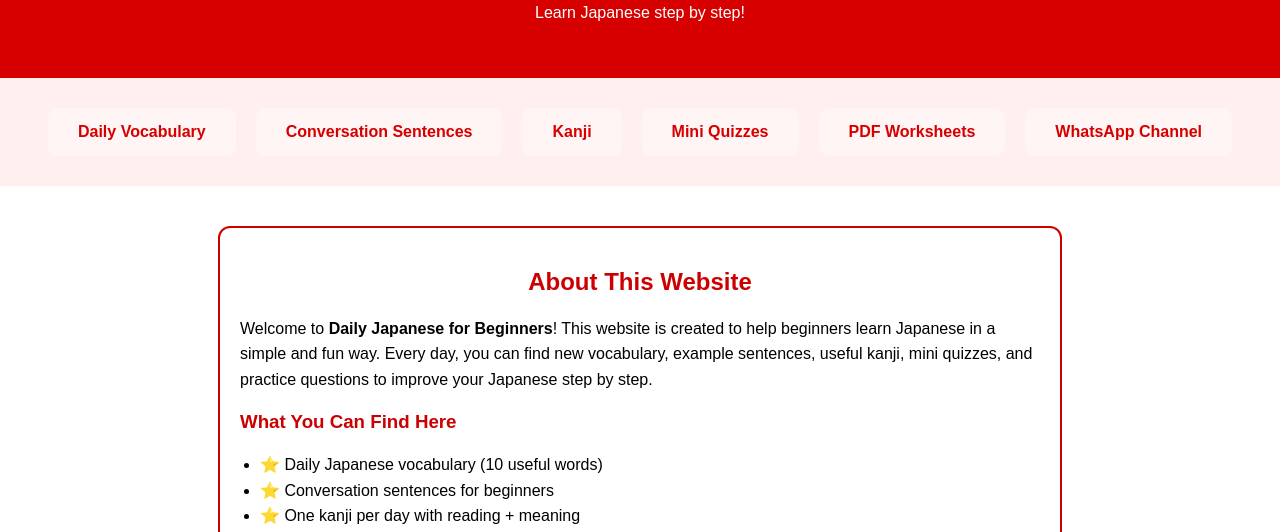
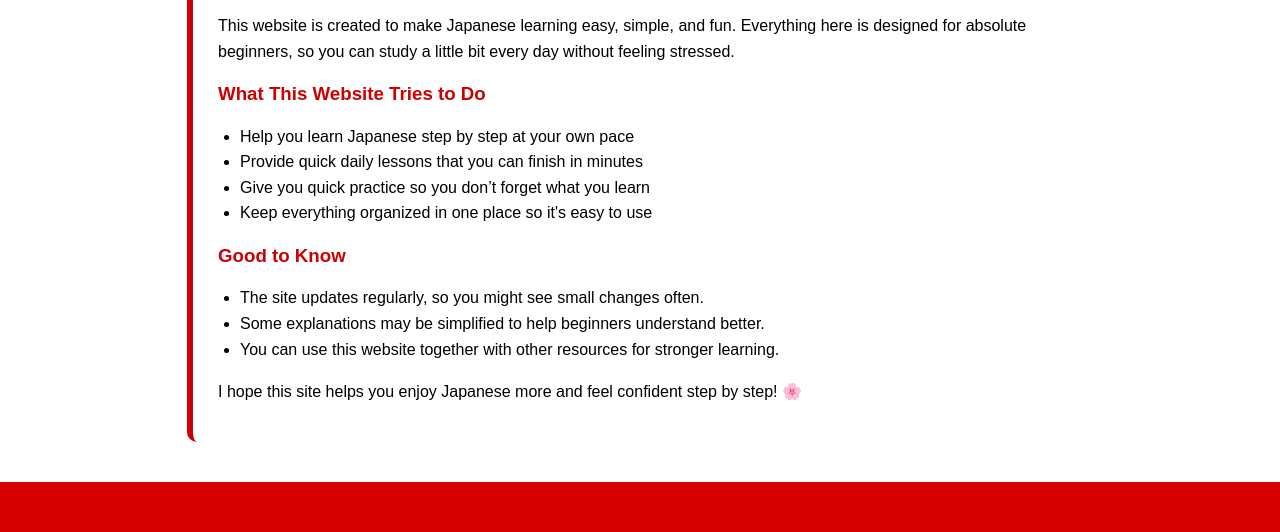
Before and after one commit to nagomiyui1111-a11y/Daily-Japanese---for-beginners, a plain HTML site: page index.html in a window 1280 px wide. Shown: the part 116-648 px from the top of the page. Drawn offline with Linux system fonts and the light colour scheme.

Commit message:
Update index.html

```diff
--- a/index.html
+++ b/index.html
@@ -16,6 +16,34 @@
 
 </head>
 <body>
+<section style="max-width: 850px; margin: 40px auto; padding: 25px; background: #fff; border-left: 6px solid #cc0000; border-radius: 10px;">
+  <h2 style="color: #cc0000; margin-bottom: 10px;">Welcome!</h2>
+
+  <p style="font-size: 16px; line-height: 1.6;">
+    This website is created to make Japanese learning easy, simple, and fun.
+    Everything here is designed for absolute beginners, so you can study a little
+    bit every day without feeling stressed.
+  </p>
+
+  <h3 style="color: #cc0000;">What This Website Tries to Do</h3>
+  <ul style="font-size: 16px; line-height: 1.6; padding-left: 22px;">
+    <li>Help you learn Japanese step by step at your own pace</li>
+    <li>Provide quick daily lessons that you can finish in minutes</li>
+    <li>Give you quick practice so you don’t forget what you learn</li>
+    <li>Keep everything organized in one place so it's easy to use</li>
+  </ul>
+
+  <h3 style="color: #cc0000;">Good to Know</h3>
+  <ul style="font-size: 16px; line-height: 1.6; padding-left: 22px;">
+    <li>The site updates regularly, so you might see small changes often.</li>
+    <li>Some explanations may be simplified to help beginners understand better.</li>
+    <li>You can use this website together with other resources for stronger learning.</li>
+  </ul>
+
+  <p style="font-size: 16px; margin-top: 20px;">
+    I hope this site helps you enjoy Japanese more and feel confident step by step! 🌸
+  </p>
+</section>
 
 <header>
   <h1>Daily Japanese for Beginners</h1>
```
